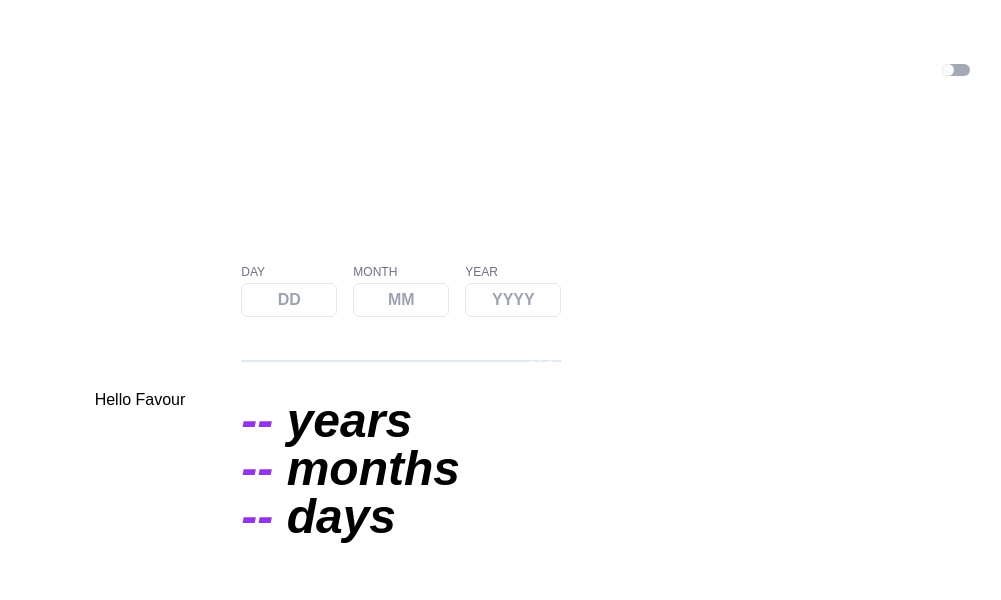
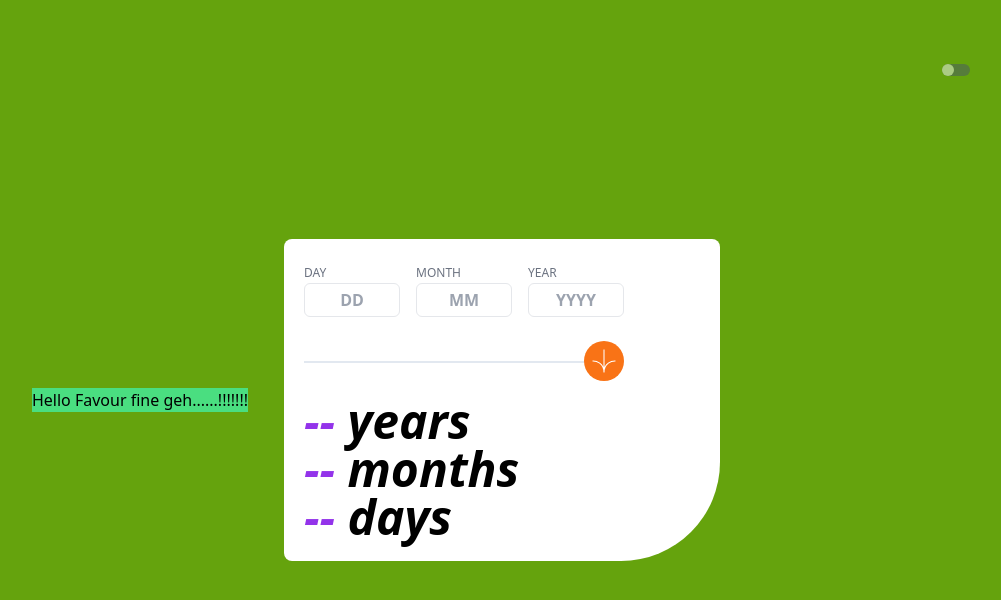
Before and after one commit to janeAnezi/Age-Calculator, a website: page index.html in a window 1280 px wide. Shown: the whole page, without its empty margins (246-1247 px from the left). Drawn offline with Linux system fonts and the light colour scheme.

Commit message:
installed tailwind CLI

```diff
--- a/index.html
+++ b/index.html
@@ -12,7 +12,7 @@
 </head>
 <body class="relative font-poppins h-screen flex items-center justify-center bg-lime-600 dark:bg-slate-300">
   <!-- test space -->
-  <h1>Hello Favour</h1>
+  <h1 class="bg-green-400">Hello Favour fine geh......!!!!!!!</h1>
   <!--  end of test space -->
 
 
--- a/package.json
+++ b/package.json
@@ -7,5 +7,8 @@
     "test": "echo \"Error: no test specified\" && exit 1"
   },
   "author": "",
-  "license": "ISC"
+  "license": "ISC",
+  "devDependencies": {
+    "tailwindcss": "^3.4.1"
+  }
 }
--- /dev/null
+++ b/tailwind.config.js
@@ -0,0 +1,8 @@
+/** @type {import('tailwindcss').Config} */
+module.exports = {
+  content: ["./sr/main.js", "./index.html"],
+  theme: {
+    extend: {},
+  },
+  plugins: [],
+}
```
Also changed, not shown: src/main.css, 1 other file.
